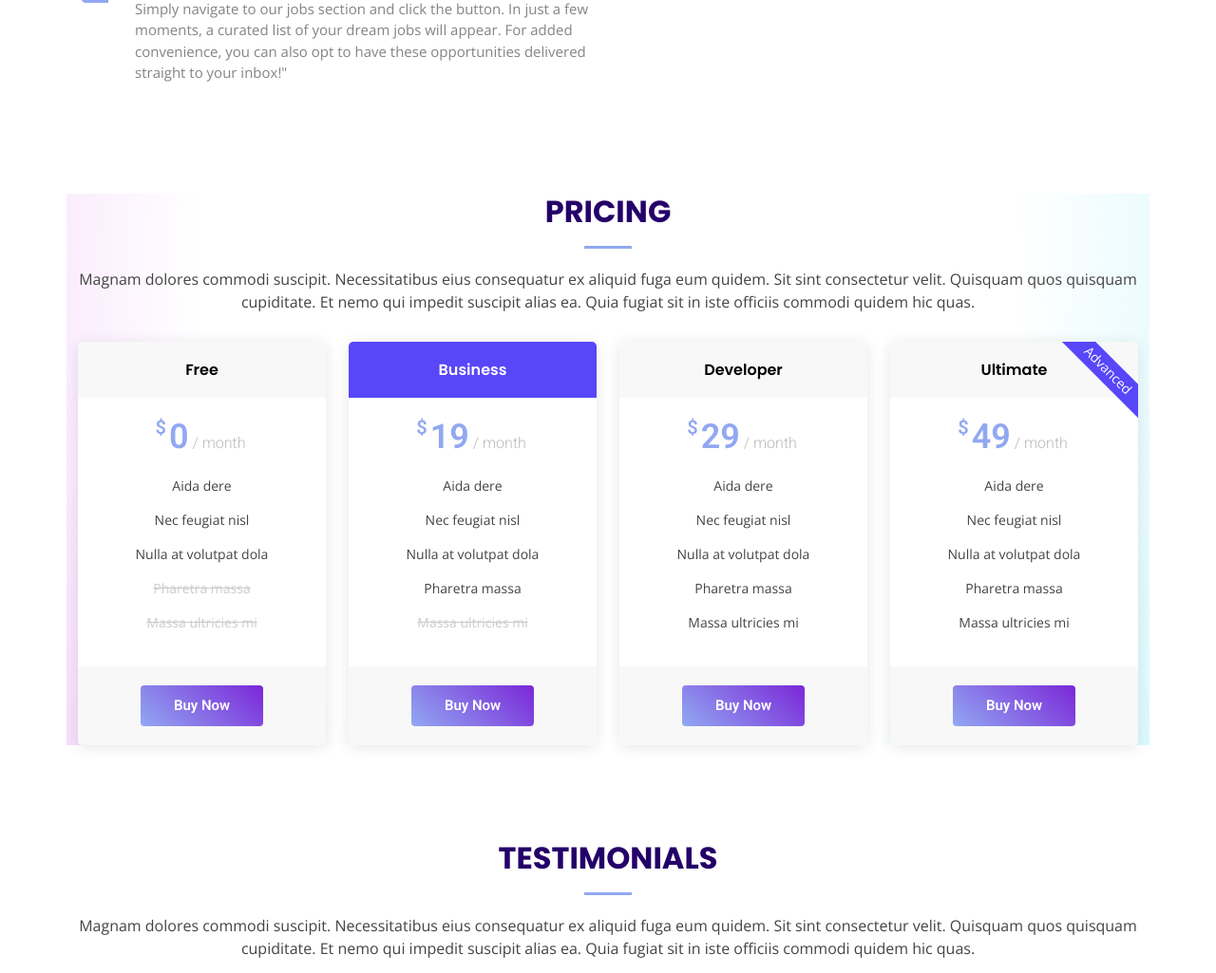
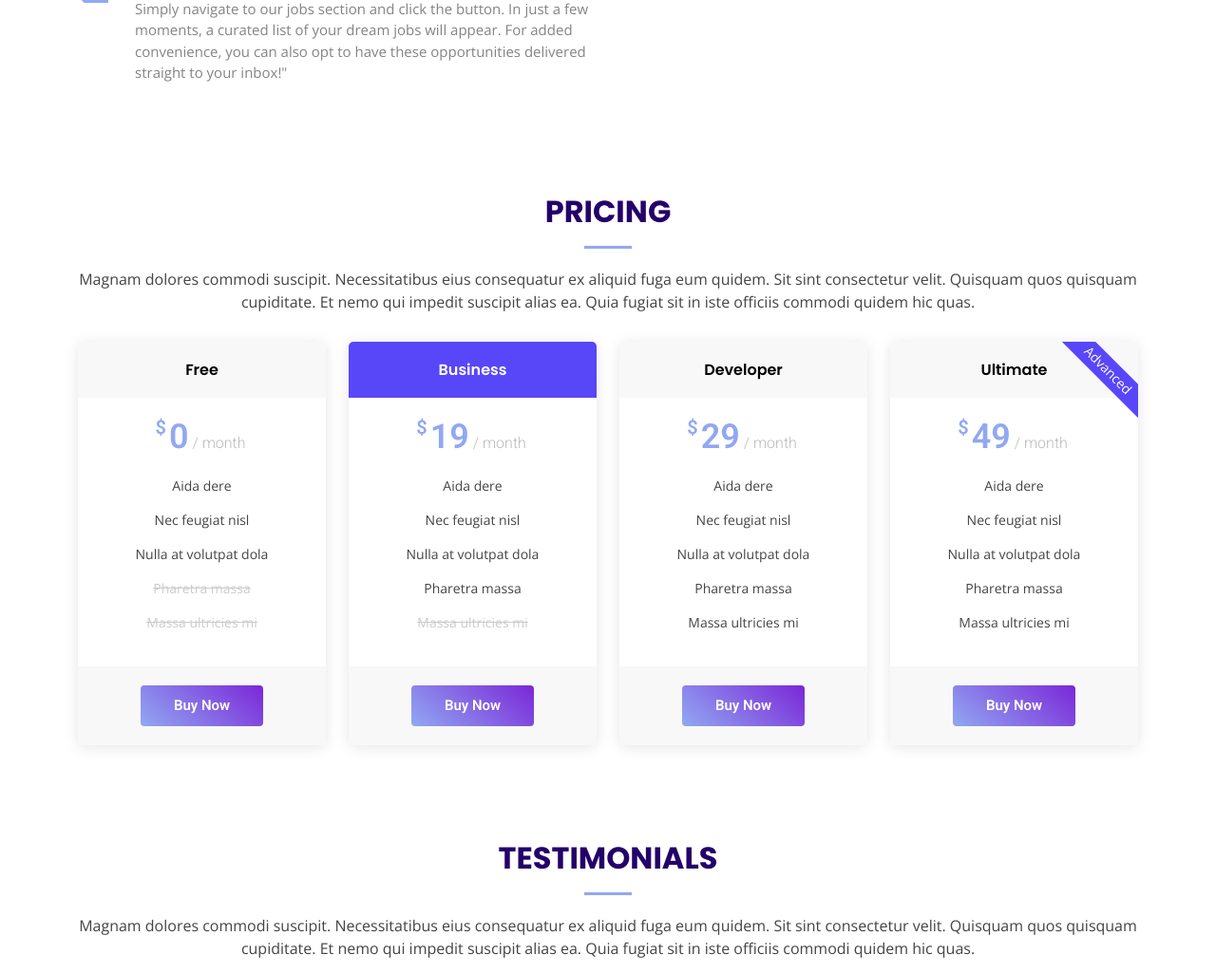
Before and after one commit to 0JCRG0/DjangoApp, a Django app: template DreamedJobAI/templates/DreamedJobAI/index.html in a window 1280 px wide. Shown: the part 4884-5909 px from the top of the page at 95% size. Run offline with Django 3.2, Linux system fonts and the light colour scheme; the template is opened without the code that fills it, so the values that code supplies are empty; some libraries are stand-ins or nearby versions.

Commit message:
new feature

```diff
--- a/DreamedJobAI/static/DreamedJobAI/assets/css/original_style_index.css
+++ b/DreamedJobAI/static/DreamedJobAI/assets/css/original_style_index.css
@@ -1133,12 +1133,6 @@ padding: 0;
 /*--------------------------------------------------------------
 # Pricing
 --------------------------------------------------------------*/
-.pricing {
-    background:
-        radial-gradient(circle at 90% 10%, transparent 77%, rgb(217, 105, 240) 180%),
-        radial-gradient(circle at 10% 10%, transparent 77%, rgb(96, 231, 246) 180%),
-        white;
-}
 
 .pricing .box {
 padding: 20px;
```
Also changed, not shown: DreamedJobAI/views.py (+10 -5 lines).
